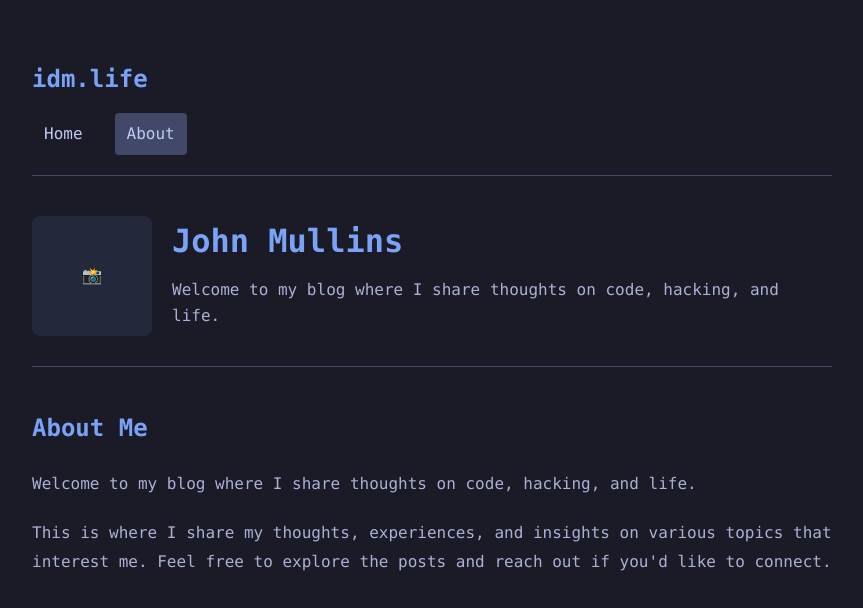
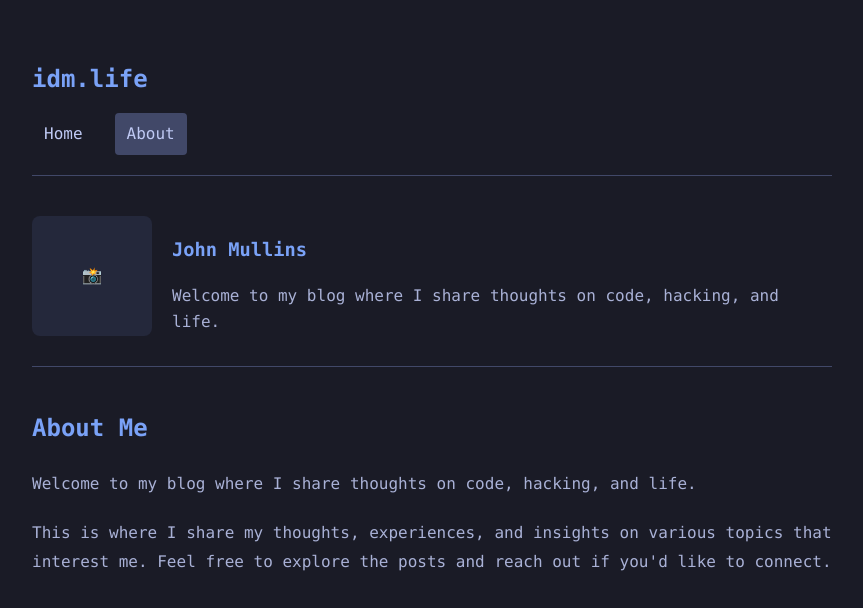
Before and after one commit to jrmullins/pho, a plain HTML site: page about.html in a window 1280 px wide. Shown: the whole page, without its empty margins (208-1071 px from the left). Drawn offline with Linux system fonts and the light colour scheme.

Commit message:
Deploy blog Wed Jul 23 23:44:23 EDT 2025

```diff
--- a/about.html
+++ b/about.html
@@ -107,7 +107,7 @@
             📸
         </div>
         <div class="about-text">
-            <h1>John Mullins</h1>
+            <h3>John Mullins</h1>
             <p>Welcome to my blog where I share thoughts on code, hacking, and life.</p>
         </div>
     </div>
```
Also changed, not shown: 1 other file.
